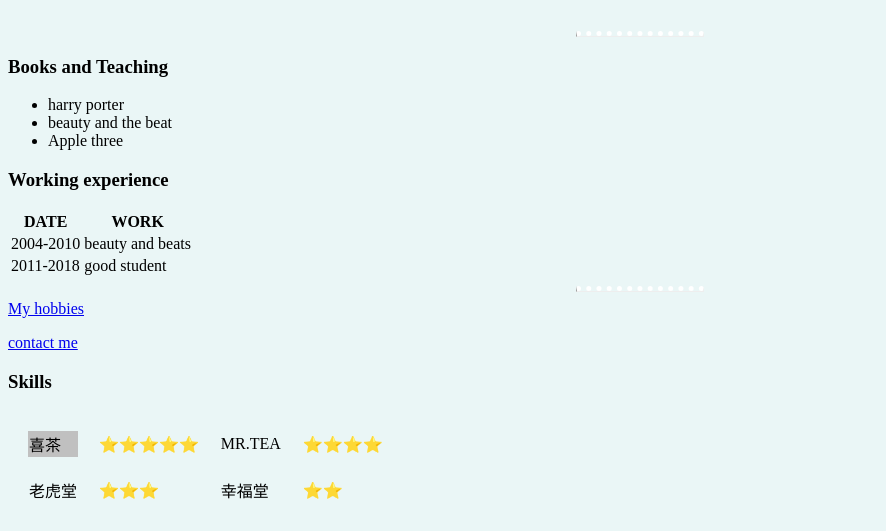
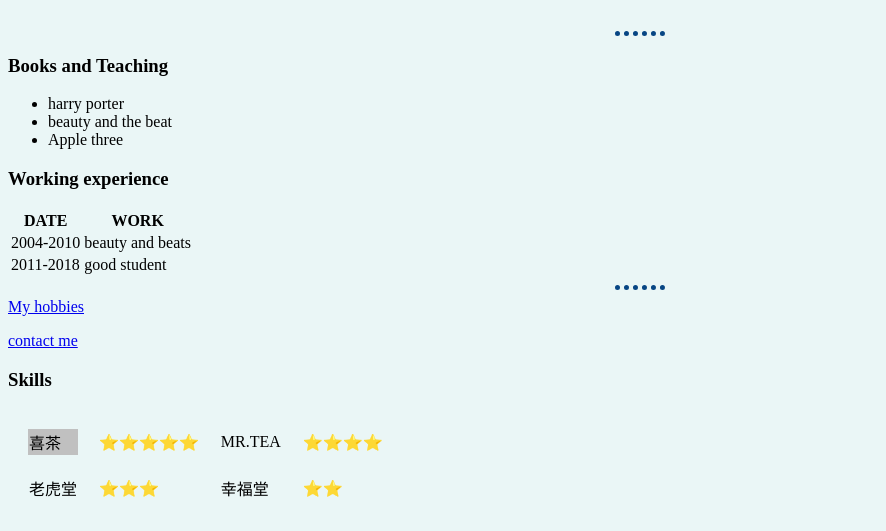
Before and after one commit to linly123/cv, a plain HTML site: page index.html in a window 1280 px wide. Shown: the part 331-862 px from the top of the page, without its empty margins (0-886 px from the left). Drawn offline with Linux system fonts and the light colour scheme.

Commit message:
Add files via upload

```diff
--- a/index.html
+++ b/index.html
@@ -11,8 +11,12 @@
     background-color: #EAF6F6;
     }
     hr{
-    width: 10%;
-    border-top: 5px dotted white;
+    width: 4%;
+    border-top: 5px dotted #074684;
+    border-bottom: none;
+    border-left: none;
+    border-right: none;
+
 
     }
 
```
